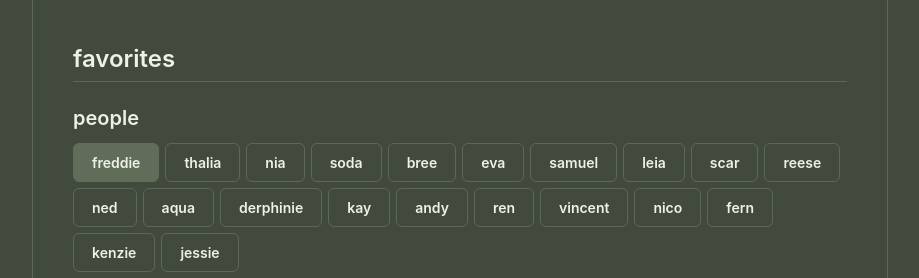
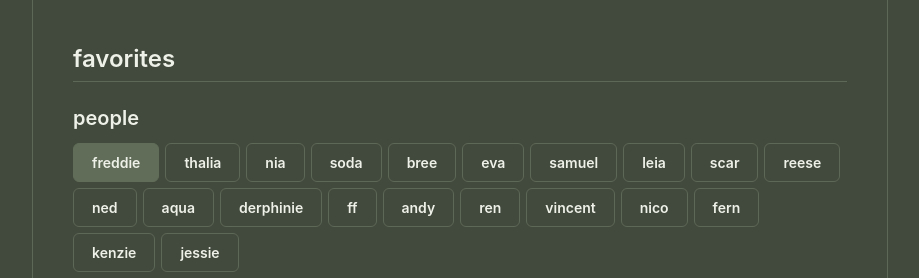
Before and after one commit to ryan-starbrews/site, a plain HTML site: page index.html in a window 1280 px wide. Shown: the part 1225-1503 px from the top of the page, without its empty margins (344-1263 px from the left). Drawn offline with Linux system fonts and the light colour scheme; no server answers.

Commit message:
Update index.html

```diff
--- a/index.html
+++ b/index.html
@@ -252,7 +252,7 @@ th[scope=row]{white-space:nowrap;width:1%}
 
     <h2 id="favorites"><a class="anchor" href="#favorites" aria-label="link to this section">#</a>favorites</h2>
     <h3>people</h3>
-    <ul class="tags btns"><li class="hl">freddie</li><li>thalia</li><li>nia</li><li>soda</li><li>bree</li><li>eva</li><li>samuel</li><li>leia</li><li>scar</li><li>reese</li><li>ned</li><li>aqua</li><li>derphinie</li><li>kay</li><li>andy</li><li>ren</li><li>vincent</li><li>nico</li><li>fern</li><li>kenzie</li><li>jessie</li></ul>
+    <ul class="tags btns"><li class="hl">freddie</li><li>thalia</li><li>nia</li><li>soda</li><li>bree</li><li>eva</li><li>samuel</li><li>leia</li><li>scar</li><li>reese</li><li>ned</li><li>aqua</li><li>derphinie</li><li>ff</li><li>andy</li><li>ren</li><li>vincent</li><li>nico</li><li>fern</li><li>kenzie</li><li>jessie</li></ul>
     <h3 id="fav-title" hidden>favorite artists</h3>
     <ul class="tags btns" id="fav-artists" hidden></ul>
     <h3 id="track-title" hidden>favorite songs</h3>
```
